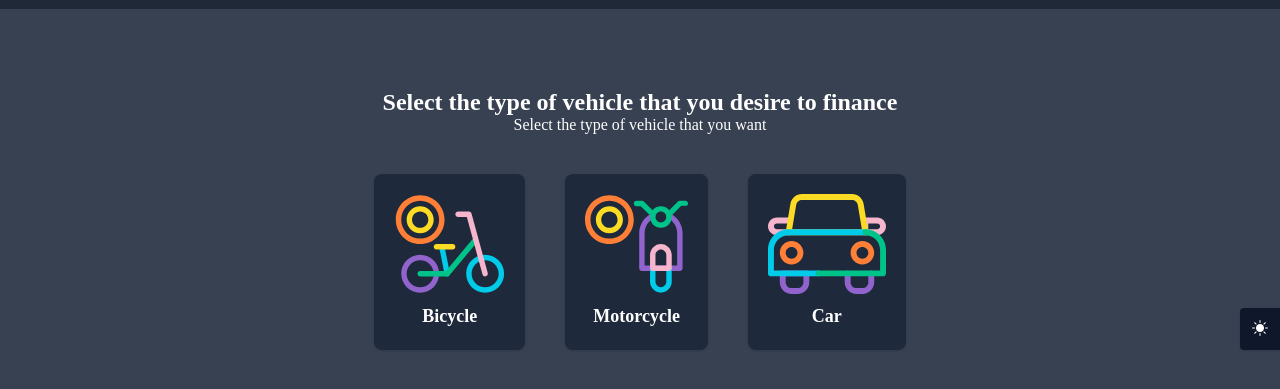
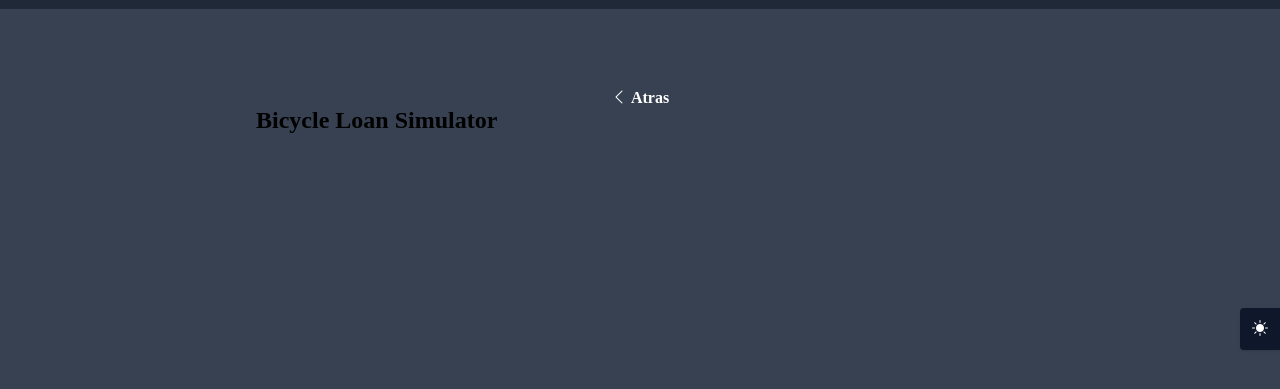
Before and after one commit to andresha20/ALPINEJS-typescript-loan-simulator, a website built with Vite: page index.html in a window 1280 px wide. Both pictures are taken after a click on the element "Bicycle". Shown: the part 71-460 px from the top of the page. Built offline with nearby package versions, Linux system fonts and the light colour scheme.

Commit message:
23/07/2023 - 00:43

```diff
--- a/index.html
+++ b/index.html
@@ -20,15 +20,15 @@
           <h2>Select the type of vehicle that you desire to finance</h2>
           <p>Select the type of vehicle that you want</p>
           <section class="flex flex-col md:flex-row md:justify-center space-y-3 md:space-y-0 md:space-x-10 mt-10">
-            <figure aria-label="Bicycle" id="1" @click="switchType($event)" class="font-bold text-center text-lg bg-gray-100 dark:bg-slate-800 p-5 rounded-lg shadow transition-all transform hover:scale-105 cursor-pointer hover:text-yellow-500 dark:hover:text-yellow-500 text-black dark:text-white">
+            <figure aria-label="Bicycle" id="1" @click="switchType('1')" class="font-bold text-center text-lg bg-gray-100 dark:bg-slate-800 p-5 rounded-lg shadow transition-all transform hover:scale-105 cursor-pointer hover:text-yellow-500 dark:hover:text-yellow-500 text-black dark:text-white">
               <img src="/images/bike-colors.svg" alt="Finance a bicycle" height="100"/>
               <figcaption>Bicycle</figcaption>
             </figure>
-            <figure aria-label="Motorcycle" id="2" @click="switchType($event)" class="font-bold text-center text-lg bg-gray-100 dark:bg-slate-800 p-5 rounded-lg shadow transition-all transform hover:scale-105 cursor-pointer hover:text-yellow-500 dark:hover:text-yellow-500 text-black dark:text-white">
+            <figure aria-label="Motorcycle" id="2" @click="switchType('2')" class="font-bold text-center text-lg bg-gray-100 dark:bg-slate-800 p-5 rounded-lg shadow transition-all transform hover:scale-105 cursor-pointer hover:text-yellow-500 dark:hover:text-yellow-500 text-black dark:text-white">
               <img src="/images/motorcycle-colors.svg" alt="Finance a motorcycle" height="100"/>
               <figcaption>Motorcycle</figcaption>
             </figure>
-            <figure aria-label="Car" id="3" @click="switchType($event)" class="font-bold text-center text-lg bg-gray-100 dark:bg-slate-800 p-5 rounded-lg shadow transition-all transform hover:scale-105 cursor-pointer hover:text-yellow-500 dark:hover:text-yellow-500 text-black dark:text-white">
+            <figure aria-label="Car" id="3" @click="switchType('3')" class="font-bold text-center text-lg bg-gray-100 dark:bg-slate-800 p-5 rounded-lg shadow transition-all transform hover:scale-105 cursor-pointer hover:text-yellow-500 dark:hover:text-yellow-500 text-black dark:text-white">
               <img src="/images/car-colors.svg" alt="Finance a car" height="100"/>
               <figcaption>Car</figcaption>
             </figure>
--- a/src/components/global/simulatorContext.ts
+++ b/src/components/global/simulatorContext.ts
@@ -2,14 +2,8 @@ export const simulatorContext = () => {
     return {
         selectedType: 1,
         pickerSection: true,
-        switchType(e: Event) {
-            if(e.target !== e.currentTarget) return;
-            if (e.target instanceof Element) {
-                let target = e.target.getAttribute("id");
-                if (target) {
-                    this.selectedType = parseInt(target);
-                }
-            }
+        switchType(e: string) {
+            this.selectedType = parseInt(e);
             this.pickerSection = false;
         },
         switchBack() {
```
